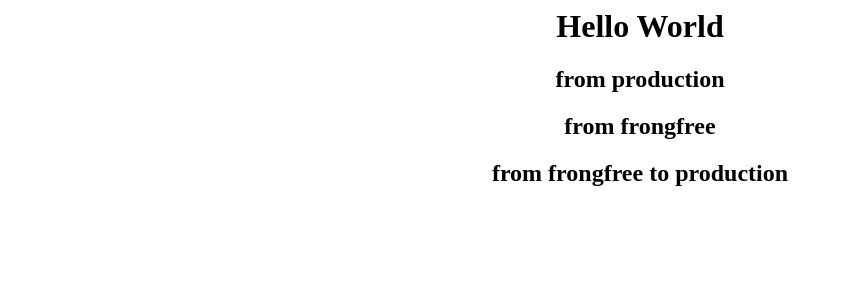
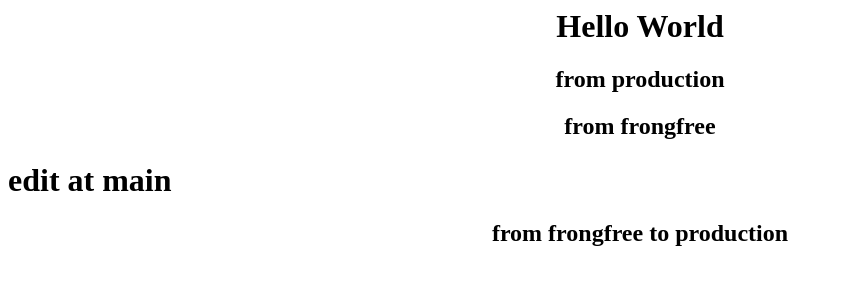
Before and after one commit to kitichaic/website01, a plain HTML site: page index.html in a window 1280 px wide. Shown: the whole page, without its empty margins (0-842 px from the left). Drawn offline with Linux system fonts and the light colour scheme.

Commit message:
Update index.html

```diff
--- a/index.html
+++ b/index.html
@@ -9,6 +9,8 @@
   <center><h2> from frongfree </h2></center>
 
 
+  <h1> edit at main</h1>
+
 
   <center><h2>from frongfree to production</h2></center>
 </body>
```
